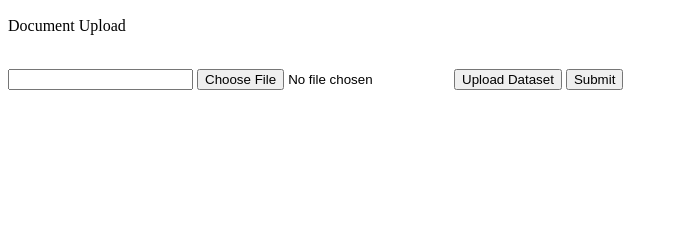
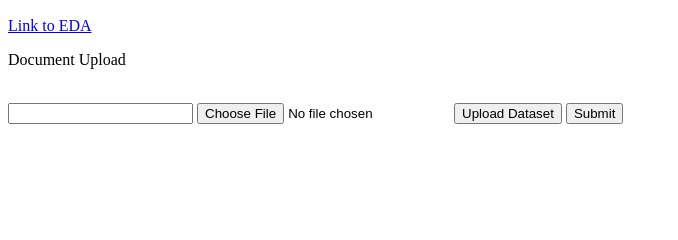
Before and after one commit to Bbabbangiiieee/ITD112_FinalProject, a Django app: page /postSignIn/ in a window 1280 px wide. Shown: the part 151-391 px from the top of the page, without its empty margins (0-678 px from the left). Run offline with Django 4.2, Linux system fonts and the light colour scheme; data that the repository does not hold is empty; some libraries are stand-ins or nearby versions.

Commit message:
Adding Link to EDA

```diff
--- a/datavisualization/dataVisualApp/templates/index.html
+++ b/datavisualization/dataVisualApp/templates/index.html
@@ -3,7 +3,8 @@
 {{ e }}
 
 <p>Dataset Name is {{dataset_name}}</p>
-<p>Dataset Link is {{dataset_link}} <a href="{{dataset_link}}">Downlaod</a></p>
+<p>Dataset Link is <a href="{{dataset_link}}">Downlaod</a></p>
+<a href="eda/">Link to EDA</a>
 
 <form action="/uploadSubmit/" method="post">
     {% csrf_token %}
--- a/datavisualization/datavisualization/urls.py
+++ b/datavisualization/datavisualization/urls.py
@@ -23,5 +23,5 @@
     path('', views.signIn),
     path('postSignIn/', views.postSignIn),
     path('uploadSubmit/', views.uploadSubmit),
-    path('eda/', views.eda_view, name='eda'),
+    path('uploadSubmit/eda/', views.eda_view, name='eda'),
 ]
```
